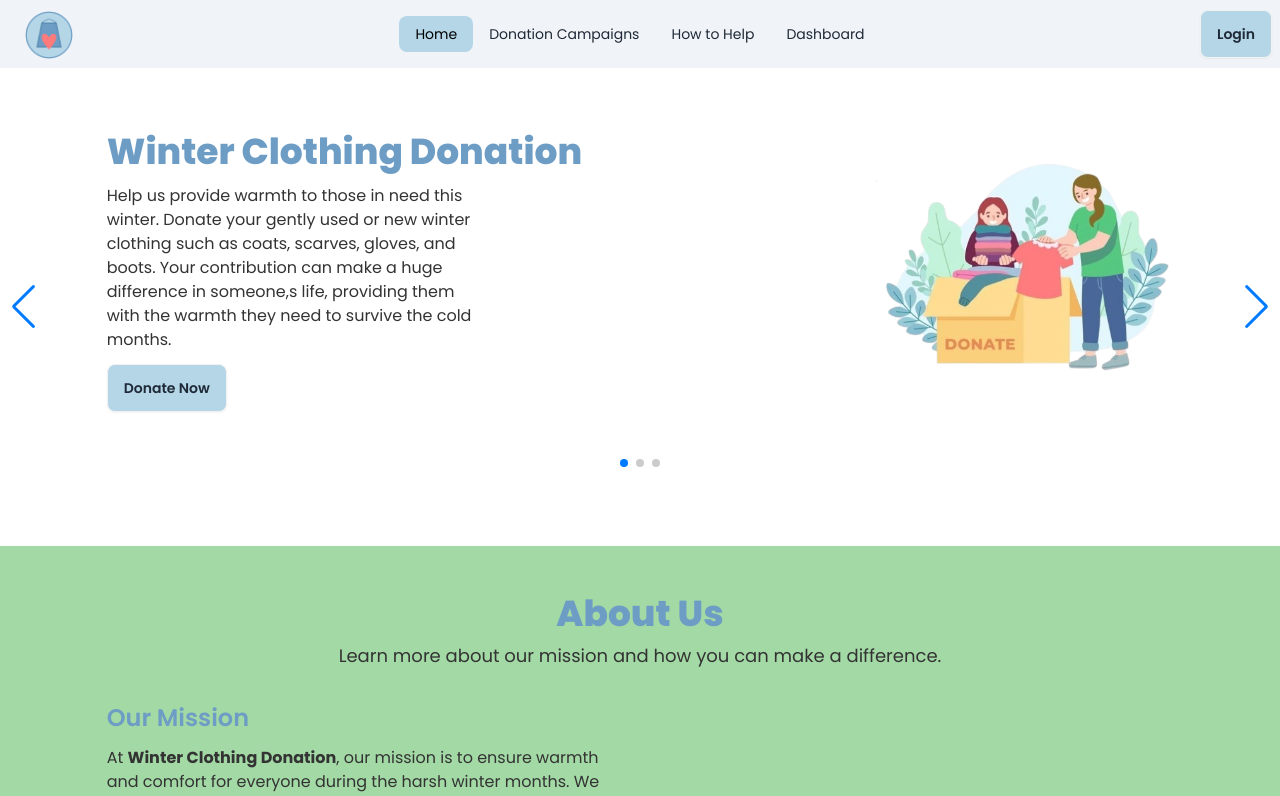
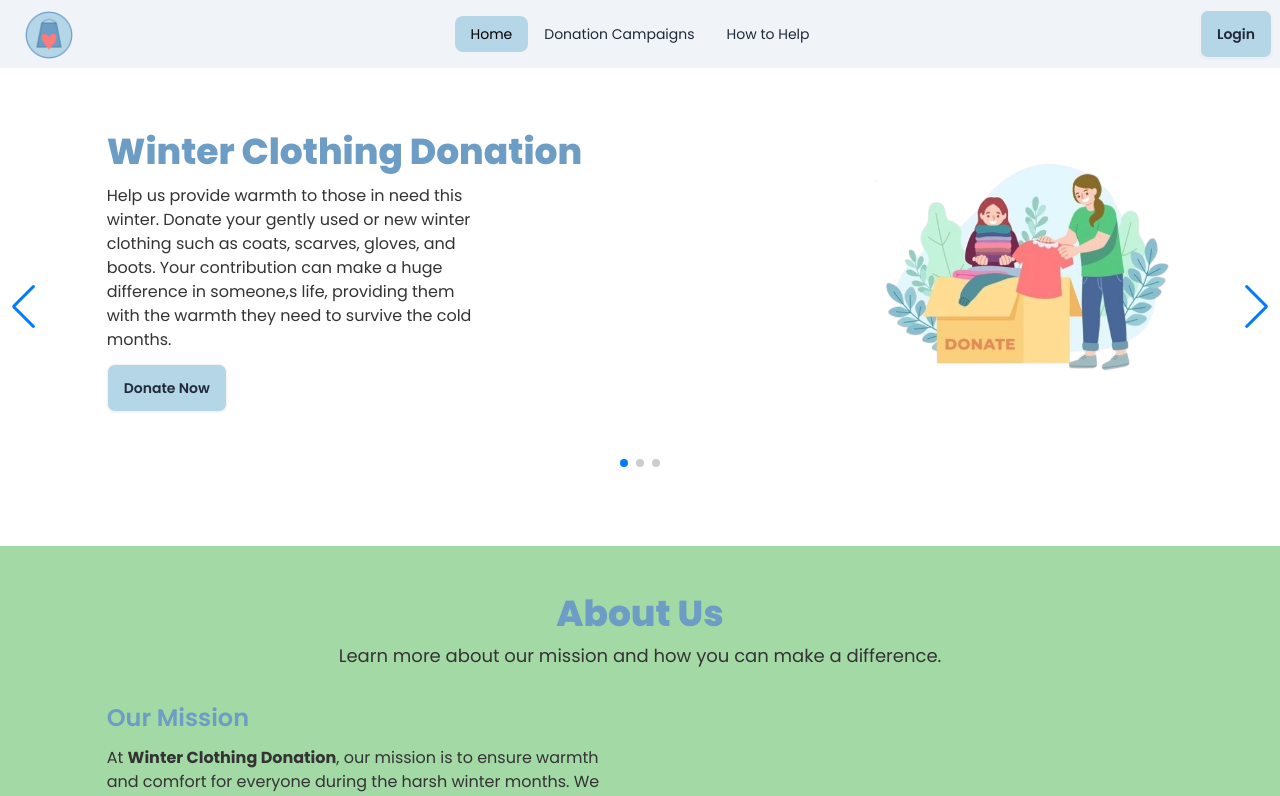
Before and after one commit to mdabdulkyum1/test, a React (Vite) app: page / in a window 1280 px wide. Shown: the top 796 px of the page. Built offline with nearby package versions, Linux system fonts and the light colour scheme; no server answers.

Commit message:
private dashboard page

```diff
--- a/src/components/Navbar/Navbar.jsx
+++ b/src/components/Navbar/Navbar.jsx
@@ -15,7 +15,9 @@
       }
       <li><NavLink to="/campaigns">Donation Campaigns</NavLink></li>
       <li><NavLink to="/help">How to Help</NavLink></li>
-      <li><NavLink to="/dashboard">Dashboard</NavLink></li>
+      {
+        user && <li><NavLink to="/dashboard">Dashboard</NavLink></li>
+      }
     </>
   );
 
```
